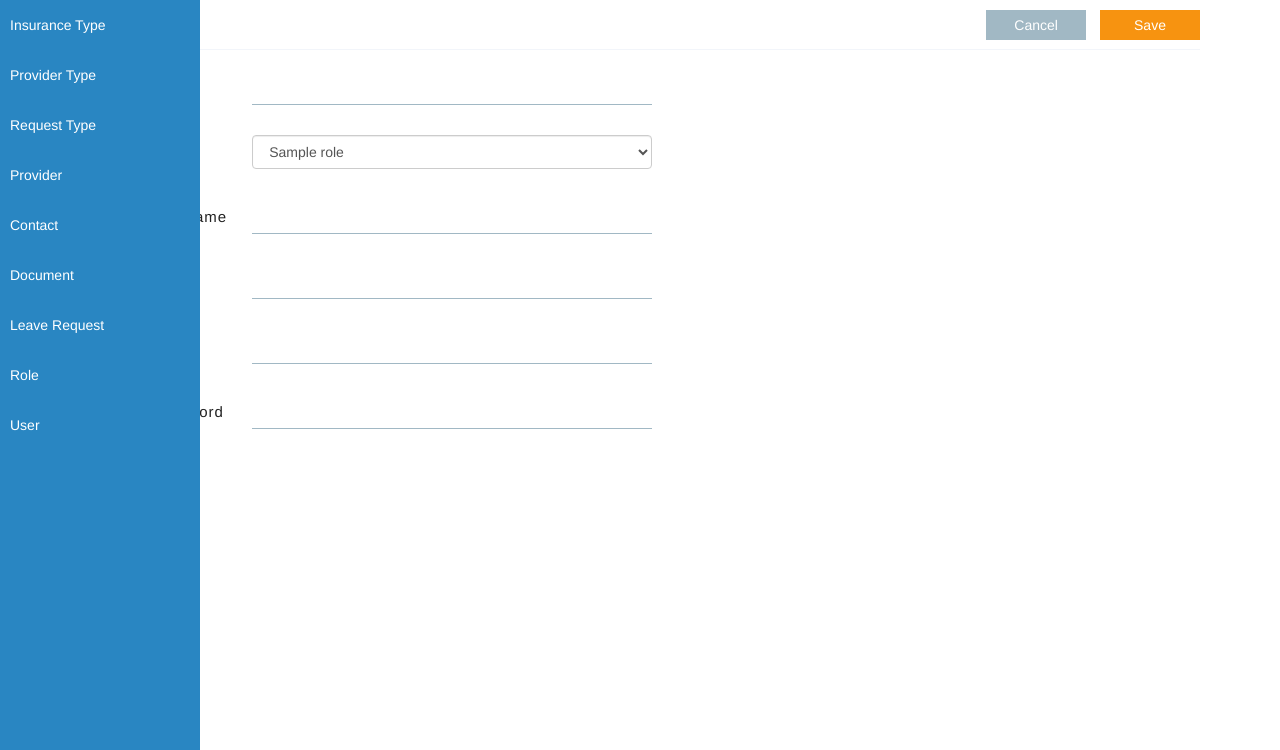
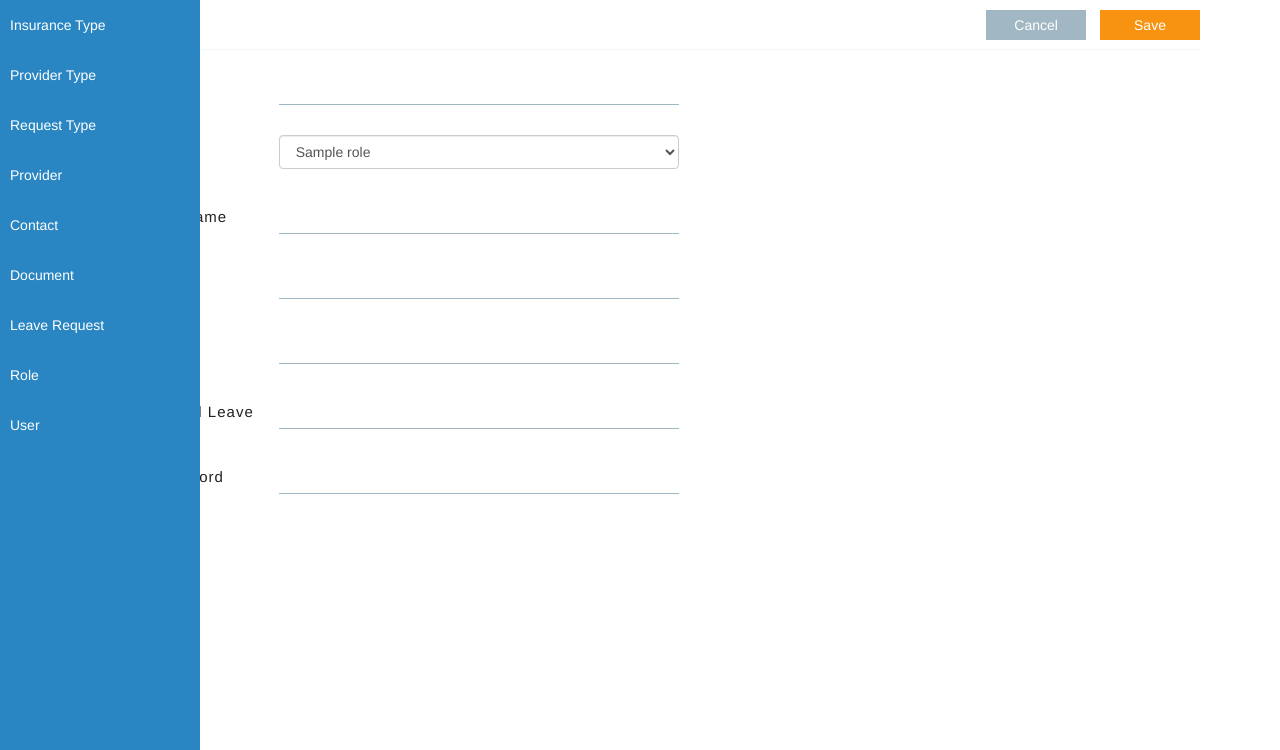
Before and after one commit to adeliadjuarto/ESS, a Spring app: template ess-be/src/main/resources/templates/user/edit.html in a window 1280 px wide. Shown: the part 50-800 px from the top of the page. Run offline with Thymeleaf, Linux system fonts and the light colour scheme; the template is opened without the code that fills it: most values are stand-ins (such as "Sample title", 1, 10 or a date in 2020); data that the repository does not hold is empty; some of the project's set-up classes (security, data sources, template engines, error pages and the like) are left out, and stand-ins take their place; some libraries are stand-ins or nearby versions.

Commit message:
Add annual leave field to User

```diff
--- a/ess-be/src/main/java/app/cms/model/User.java
+++ b/ess-be/src/main/java/app/cms/model/User.java
@@ -12,7 +12,7 @@
 @Table(name = "users")
 @Setter
 @Getter
-public class User {
+public class User extends BaseEntity {
     @Id
     @GeneratedValue(strategy = GenerationType.IDENTITY)
     private Long id;
@@ -21,6 +21,8 @@
     private String name;
     private String password;
     private String phone;
+    @Column(name = "annual_leave")
+    private Integer annualLeave;
     private Boolean isActive;
     @ManyToOne
     @JoinColumn(name = "role_id", referencedColumnName = "id")
--- a/ess-be/src/main/resources/templates/user/create.html
+++ b/ess-be/src/main/resources/templates/user/create.html
@@ -38,6 +38,10 @@
                 <td><div><input type="text" th:field="*{phone}" class="field-input" required/></div></td>
             </tr>
             <tr>
+                <td><div class="field-label">Annual Leave</div></td>
+                <td><div><input type="number" th:field="*{annualLeave}" class="field-input" required/></div></td>
+            </tr>
+            <tr>
                 <td><div class="field-label">Password</div></td>
                 <td><div><input type="password" th:field="*{password}" class="field-input" required/></div></td>
             </tr>
--- a/ess-be/src/main/resources/templates/user/edit.html
+++ b/ess-be/src/main/resources/templates/user/edit.html
@@ -38,6 +38,10 @@
                 <td><div><input type="text" th:field="*{phone}" class="field-input" required/></div></td>
             </tr>
             <tr>
+                <td><div class="field-label">Annual Leave</div></td>
+                <td><div><input type="number" th:field="*{annualLeave}" class="field-input" required/></div></td>
+            </tr>
+            <tr>
                 <td><div class="field-label">Password</div></td>
                 <td><div><input type="password" th:field="*{password}" class="field-input" required/></div></td>
             </tr>
--- a/ess-be/src/main/resources/templates/user/index.html
+++ b/ess-be/src/main/resources/templates/user/index.html
@@ -15,6 +15,7 @@
                     <th>Email</th>
                     <th>Phone</th>
                     <th>Role</th>
+                    <th>Annual Leave</th>
                     <th>Action</th>
                 </tr>
             </thead>
@@ -25,6 +26,7 @@
                     <td th:text="${user.email}"></td>
                     <td th:text="${user.phone}"></td>
                     <td th:text="${user.role.name}"></td>
+                    <td th:text="${user.annualLeave}"></td>
                     <td>
                         <a th:href="@{/user/edit/{id}(id=${user.id})}">
                             <button class="btn btn-xs" specification="button">
```
